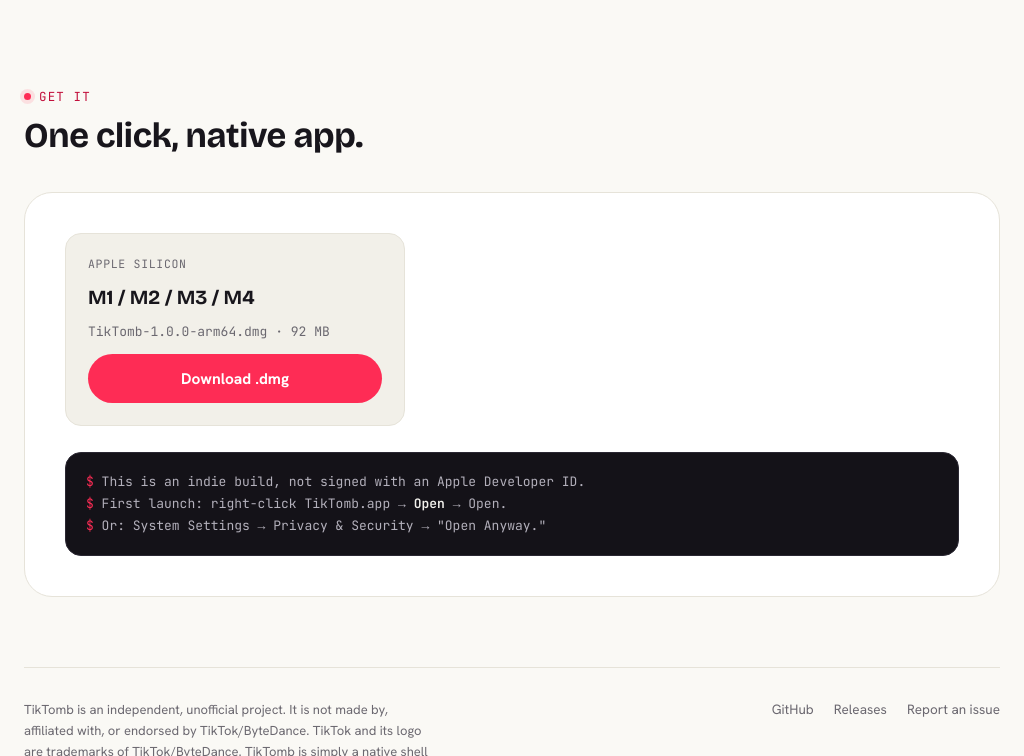
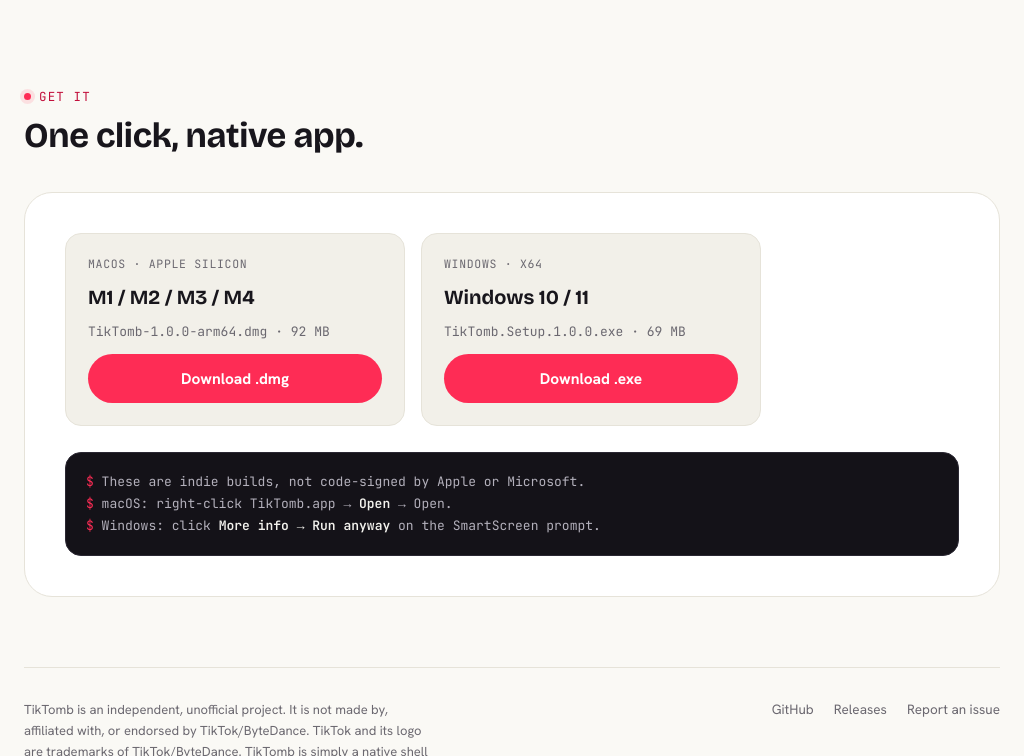
Before and after one commit to hiuih/tiktomb, an Electron app: page index.html in a window 1024 px wide. Shown: the part 1510-2266 px from the top of the page. Drawn offline with nearby package versions, Linux system fonts and the light colour scheme.

Commit message:
Add Windows download option to landing page

```diff
--- a/index.html
+++ b/index.html
@@ -121,7 +121,8 @@
   .feature p{font-size:14px; line-height:1.55; color:var(--text-muted);}
 
   .download-panel{background:var(--surface); border:1px solid var(--line); border-radius:var(--radius-lg); padding:40px; margin-bottom:70px;}
-  .dl-card{background:var(--surface-2); border:1px solid var(--line); border-radius:var(--radius-md); padding:22px; display:flex; flex-direction:column; gap:14px; max-width:340px;}
+  .dl-grid{display:flex; gap:16px; flex-wrap:wrap;}
+  .dl-card{background:var(--surface-2); border:1px solid var(--line); border-radius:var(--radius-md); padding:22px; display:flex; flex-direction:column; gap:14px; flex:1 1 260px; max-width:340px;}
   .dl-card .chip-label{font-family:var(--font-mono); font-size:11.5px; letter-spacing:0.06em; text-transform:uppercase; color:var(--text-muted);}
   .dl-card h3{font-size:20px; font-weight:700;}
   .dl-card .size{font-family:var(--font-mono); font-size:13px; color:var(--text-muted);}
@@ -187,7 +188,7 @@
         </a>
         <a class="btn-secondary" href="https://github.com/hiuih/tiktomb" target="_blank" rel="noopener">View source</a>
       </div>
-      <div class="hero-meta">Apple Silicon · macOS 11+</div>
+      <div class="hero-meta">macOS (Apple Silicon) &amp; Windows 10/11</div>
     </div>
     <div class="mascot-stage">
       <div class="mascot-glow"></div>
@@ -256,16 +257,24 @@
       <h2>One click, native app.</h2>
     </div>
     <div class="download-panel">
-      <div class="dl-card">
-        <span class="chip-label">Apple Silicon</span>
-        <h3>M1 / M2 / M3 / M4</h3>
-        <span class="size">TikTomb-1.0.0-arm64.dmg · 92 MB</span>
-        <a class="btn-primary" href="https://github.com/hiuih/tiktomb/releases/download/v1.0.0/TikTomb-1.0.0-arm64.dmg">Download .dmg</a>
+      <div class="dl-grid">
+        <div class="dl-card">
+          <span class="chip-label">macOS · Apple Silicon</span>
+          <h3>M1 / M2 / M3 / M4</h3>
+          <span class="size">TikTomb-1.0.0-arm64.dmg · 92 MB</span>
+          <a class="btn-primary" href="https://github.com/hiuih/tiktomb/releases/download/v1.0.0/TikTomb-1.0.0-arm64.dmg">Download .dmg</a>
+        </div>
+        <div class="dl-card">
+          <span class="chip-label">Windows · x64</span>
+          <h3>Windows 10 / 11</h3>
+          <span class="size">TikTomb.Setup.1.0.0.exe · 69 MB</span>
+          <a class="btn-primary" href="https://github.com/hiuih/tiktomb/releases/download/v1.0.0/TikTomb.Setup.1.0.0.exe">Download .exe</a>
+        </div>
       </div>
       <div class="install-note">
-        <span class="accent">$</span> This is an indie build, not signed with an Apple Developer ID.<br>
-        <span class="accent">$</span> First launch: right-click TikTomb.app → <strong>Open</strong> → Open.<br>
-        <span class="accent">$</span> Or: System Settings → Privacy &amp; Security → "Open Anyway."
+        <span class="accent">$</span> These are indie builds, not code-signed by Apple or Microsoft.<br>
+        <span class="accent">$</span> macOS: right-click TikTomb.app → <strong>Open</strong> → Open.<br>
+        <span class="accent">$</span> Windows: click <strong>More info → Run anyway</strong> on the SmartScreen prompt.
       </div>
     </div>
   </section>
```
